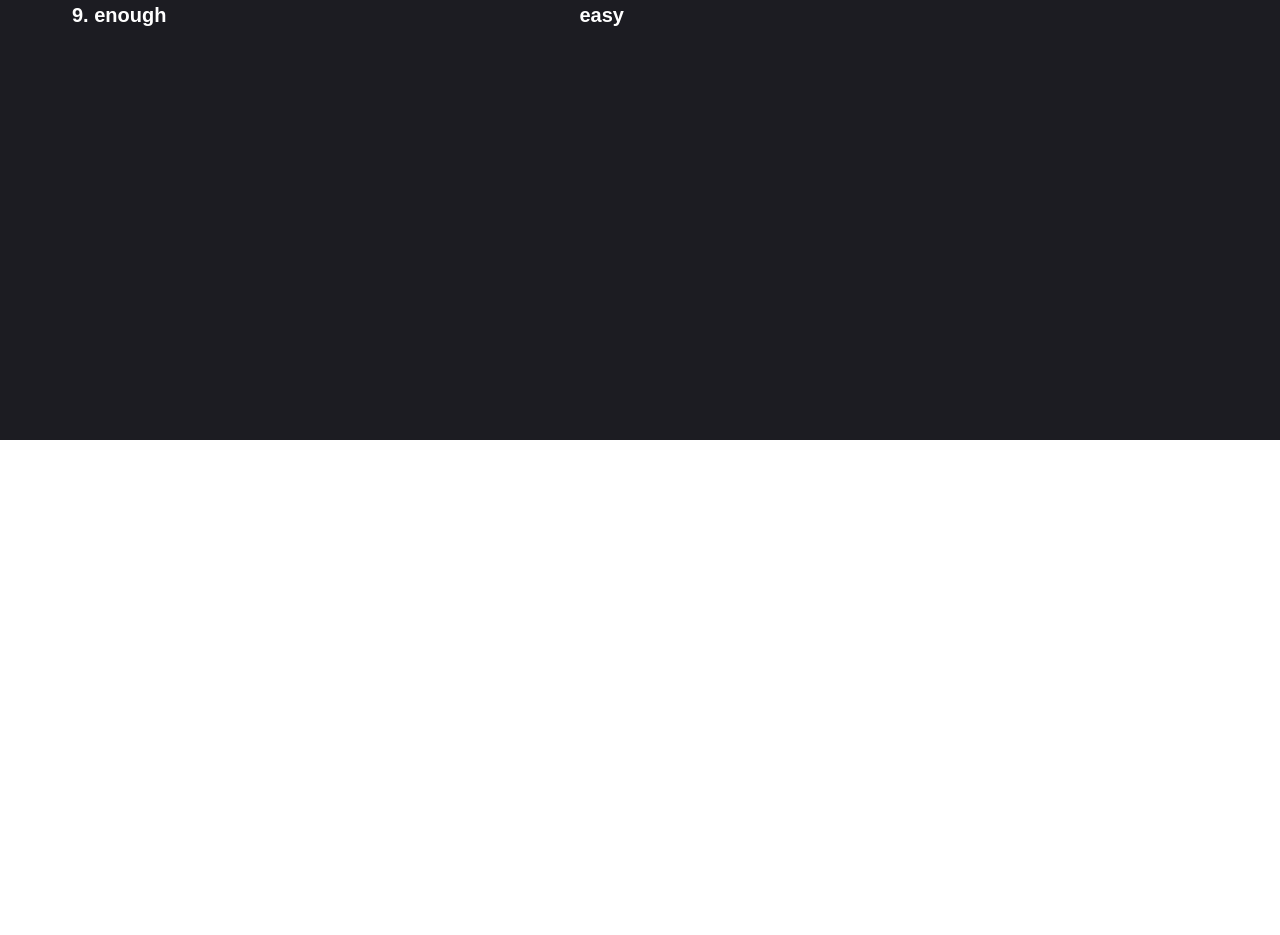
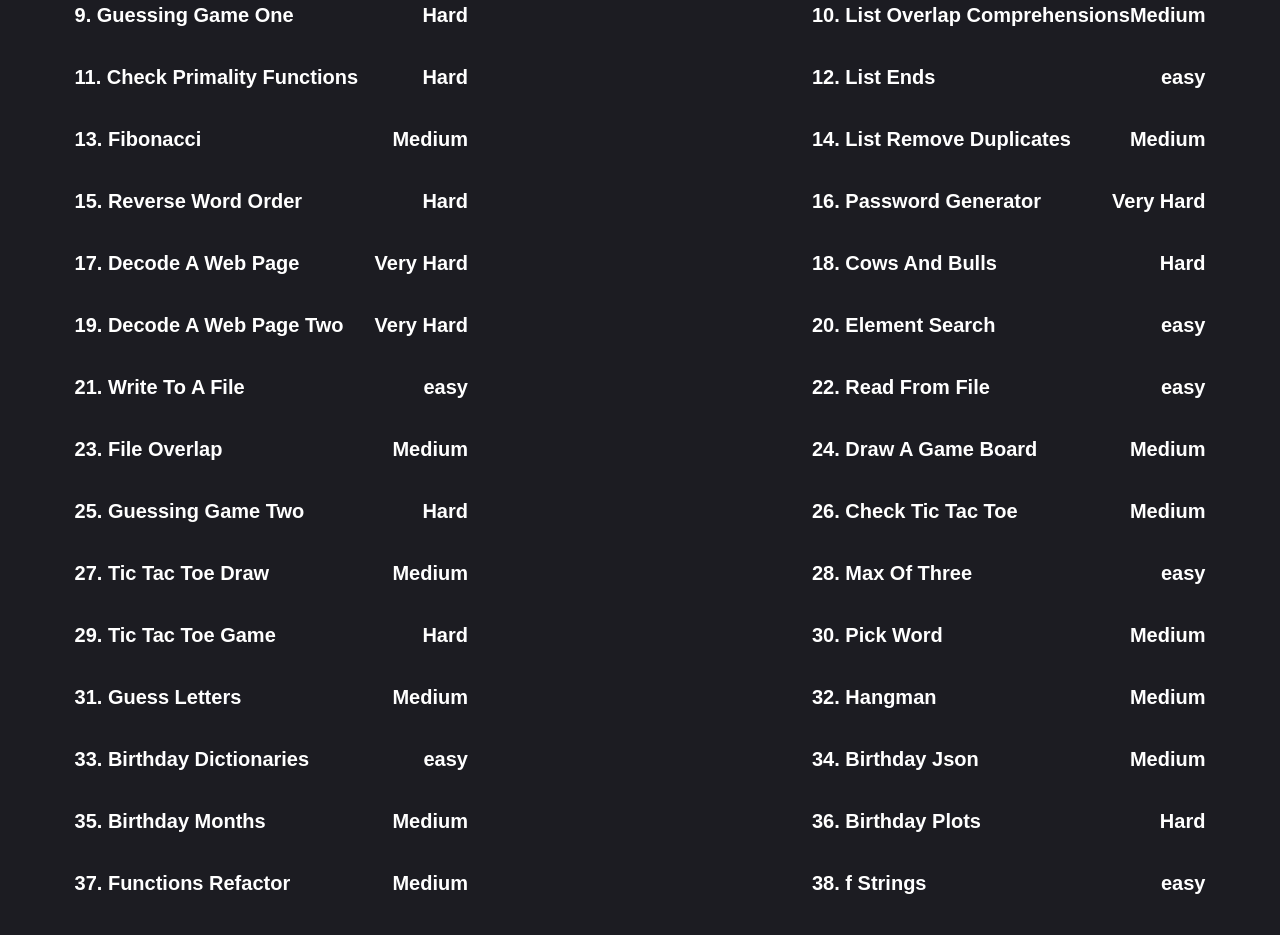
Before and after one commit to f-taveras/AI_Pycheck, a SvelteKit app: page / in a window 1280 px wide. Shown: the part 360-1295 px from the top of the page. Before the commit the page ends 800 px from the top, so only its background shows below. Built offline with nearby package versions, Linux system fonts and the light colour scheme.

Commit message:
starting ollama, everything else works

```diff
--- a/src/lib/data/tutorials.json
+++ b/src/lib/data/tutorials.json
@@ -2,17 +2,17 @@
     {
         "id": 1,
         "number": "1",
-        "title": "Test tuto",
-        "description": "this is a test tuto and I didn't copy anything to paste here so....this is a test tuto and I didn't copy anything to paste here so....this is a test tuto and I didn't copy anything to paste here so....this is a test tuto and I didn't copy anything to paste here so....this is a test tuto and I didn't copy anything to paste here so....this is a test tuto and I didn't copy anything to paste here so....this is a test tuto and I didn't copy anything to paste here so....this is a test tuto and I didn't copy anything to paste here so....",
+        "title": "Character Input",
+        "description": "Create a program that asks the user to enter their name and their age. Print out a message addressed to them that tells them the year that they will turn 100 years old. Note: for this exercise, the expectation is that you explicitly write out the year (and therefore be out of date the next year). If you want to do this in a generic way, see exercise 39",
         "solution": "coming soon",
-        "difficulty": "Very Hard",
+        "difficulty": "easy",
         "stack": "Python"
     },
     {
         "id": 2,
         "number": "2",
-        "title": "another one",
-        "description": "this is a test tuto and I didn't copy anything to paste here so....this is a test tuto and I didn't copy anything to paste here so....this is a test tuto and I didn't copy anything to paste here so....this is a test tuto and I didn't copy anything to paste here so....this is a test tuto and I didn't copy anything to paste here so....this is a test tuto and I didn't copy anything to paste here so....this is a test tuto and I didn't copy anything to paste here so....this is a test tuto and I didn't copy anything to paste here so....",
+        "title": "Odd Or Even",
+        "description": "The exercise comes first (with a few extras if you want the extra challenge or want to spend more time), followed by a discussion. Enjoy! \n\n\nAsk the user for a number. Depending on whether the number is even or odd, print out an appropriate message to the user. Hint: how does an even / odd number react differently when divided by 2?",
         "solution": "coming soon",
         "difficulty": "not as hard",
         "stack": "Python"
@@ -20,64 +20,343 @@
     {
         "id": 3,
         "number": "3",
-        "title": "another 2",
-        "description": "this is a test tuto and I didn't copy anything to paste here so....this is a test tuto and I didn't copy anything to paste here so....this is a test tuto and I didn't copy anything to paste here so....this is a test tuto and I didn't copy anything to paste here so....this is a test tuto and I didn't copy anything to paste here so....this is a test tuto and I didn't copy anything to paste here so....this is a test tuto and I didn't copy anything to paste here so....this is a test tuto and I didn't copy anything to paste here so....",
+        "title": "List Less Than Ten",
+        "description": "Take a list, say for example this one: a = [1, 1, 2, 3, 5, 8, 13, 21, 34, 55, 89] and write a program that prints out all the elements of the list that are less than 5.",
+        "solution": "comming soon",
+        "difficulty": "Medium",
+        "stack": "pyhon"
+    },
+    {
+        "id": 4,
+        "number": "4",
+        "title": "Divisors",
+        "description": "Create a program that asks the user for a number and then prints out a list of all the divisors of that number. (If you don’t know what a divisor is, it is a number that divides evenly into another number. For example, 13 is a divisor of 26 because 26 / 13 has no remainder.)",
+        "solution": "comming soon",
+        "difficulty": "Medium",
+        "stack": "pyhon"
+    },
+    {
+        "id": 5,
+        "number": "5",
+        "title": "List Overlap",
+        "description": "",
+        "solution": "comming soon",
+        "difficulty": "Medium",
+        "stack": "pyhon"
+    },
+    {
+        "id": 6,
+        "number": "6",
+        "title": "String Lists",
+        "description": "",
+        "solution": "comming soon",
+        "difficulty": "Medium",
+        "stack": "pyhon"
+    },
+    {
+        "id": 7,
+        "number": "7",
+        "title": "List Comprehension",
+        "description": "",
+        "solution": "comming soon",
+        "difficulty": "Medium",
+        "stack": "pyhon"
+    },
+    {
+        "id": 8,
+        "number": "8",
+        "title": "Rock Paper Scissors",
+        "description": "",
+        "solution": "comming soon",
+        "difficulty": "Hard",
+        "stack": "pyhon"
+    },
+    {
+        "id": 9,
+        "number": "9",
+        "title": "Guessing Game One",
+        "description": "",
+        "solution": "comming soon",
+        "difficulty": "Hard",
+        "stack": "pyhon"
+    },
+    {
+        "id": 10,
+        "number": "10",
+        "title": "List Overlap Comprehensions",
+        "description": "",
+        "solution": "comming soon",
+        "difficulty": "Medium",
+        "stack": "pyhon"
+    },
+    {
+        "id": 11,
+        "number": "11",
+        "title": "Check Primality Functions",
+        "description": "",
+        "solution": "comming soon",
+        "difficulty": "Hard",
+        "stack": "pyhon"
+    },
+    {
+        "id": 12,
+        "number": "12",
+        "title": "List Ends",
+        "description": "",
         "solution": "comming soon",
         "difficulty": "easy",
         "stack": "pyhon"
     },
     {
-        "id": 4,
-        "number": "4",
-        "title": "another 3",
-        "description": "this is a test tuto and I didn't copy anything to paste here so....this is a test tuto and I didn't copy anything to paste here so....this is a test tuto and I didn't copy anything to paste here so....this is a test tuto and I didn't copy anything to paste here so....this is a test tuto and I didn't copy anything to paste here so....this is a test tuto and I didn't copy anything to paste here so....this is a test tuto and I didn't copy anything to paste here so....this is a test tuto and I didn't copy anything to paste here so....",
+        "id": 13,
+        "number": "13",
+        "title": "Fibonacci",
+        "description": "",
+        "solution": "comming soon",
+        "difficulty": "Medium",
+        "stack": "pyhon"
+    },
+    {
+        "id": 14,
+        "number": "14",
+        "title": "List Remove Duplicates",
+        "description": "",
+        "solution": "comming soon",
+        "difficulty": "Medium",
+        "stack": "pyhon"
+    },
+    {
+        "id": 15,
+        "number": "15",
+        "title": "Reverse Word Order",
+        "description": "",
+        "solution": "comming soon",
+        "difficulty": "Hard",
+        "stack": "pyhon"
+    },
+    {
+        "id": 16,
+        "number": "16",
+        "title": "Password Generator",
+        "description": "",
+        "solution": "comming soon",
+        "difficulty": "Very Hard",
+        "stack": "pyhon"
+    },
+    {
+        "id": 17,
+        "number": "17",
+        "title": "Decode A Web Page",
+        "description": "",
+        "solution": "comming soon",
+        "difficulty": "Very Hard",
+        "stack": "pyhon"
+    },
+    {
+        "id": 18,
+        "number": "18",
+        "title": "Cows And Bulls",
+        "description": "",
+        "solution": "comming soon",
+        "difficulty": "Hard",
+        "stack": "pyhon"
+    },
+    {
+        "id": 19,
+        "number": "19",
+        "title": "Decode A Web Page Two",
+        "description": "",
+        "solution": "comming soon",
+        "difficulty": "Very Hard",
+        "stack": "pyhon"
+    },
+    {
+        "id": 20,
+        "number": "20",
+        "title": "Element Search",
+        "description": "",
         "solution": "comming soon",
         "difficulty": "easy",
         "stack": "pyhon"
     },
     {
-        "id": 5,
-        "number": "5",
-        "title": "another 4",
-        "description": "this is a test tuto and I didn't copy anything to paste here so....this is a test tuto and I didn't copy anything to paste here so....this is a test tuto and I didn't copy anything to paste here so....this is a test tuto and I didn't copy anything to paste here so....this is a test tuto and I didn't copy anything to paste here so....this is a test tuto and I didn't copy anything to paste here so....this is a test tuto and I didn't copy anything to paste here so....this is a test tuto and I didn't copy anything to paste here so....",
+        "id": 21,
+        "number": "21",
+        "title": "Write To A File",
+        "description": "",
         "solution": "comming soon",
         "difficulty": "easy",
         "stack": "pyhon"
     },
     {
-        "id": 6,
-        "number": "6",
-        "title": "another 5",
-        "description": "this is a test tuto and I didn't copy anything to paste here so....this is a test tuto and I didn't copy anything to paste here so....this is a test tuto and I didn't copy anything to paste here so....this is a test tuto and I didn't copy anything to paste here so....this is a test tuto and I didn't copy anything to paste here so....this is a test tuto and I didn't copy anything to paste here so....this is a test tuto and I didn't copy anything to paste here so....this is a test tuto and I didn't copy anything to paste here so....",
+        "id": 22,
+        "number": "22",
+        "title": "Read From File",
+        "description": "",
         "solution": "comming soon",
         "difficulty": "easy",
         "stack": "pyhon"
     },
     {
-        "id": 7,
-        "number": "7",
-        "title": "another 6",
-        "description": "this is a test tuto and I didn't copy anything to paste here so....this is a test tuto and I didn't copy anything to paste here so....this is a test tuto and I didn't copy anything to paste here so....this is a test tuto and I didn't copy anything to paste here so....this is a test tuto and I didn't copy anything to paste here so....this is a test tuto and I didn't copy anything to paste here so....this is a test tuto and I didn't copy anything to paste here so....this is a test tuto and I didn't copy anything to paste here so....",
+        "id": 23,
+        "number": "23",
+        "title": "File Overlap",
+        "description": "",
+        "solution": "comming soon",
+        "difficulty": "Medium",
+        "stack": "pyhon"
+    },
+    {
+        "id": 24,
+        "number": "24",
+        "title": "Draw A Game Board",
+        "description": "",
+        "solution": "comming soon",
+        "difficulty": "Medium",
+        "stack": "pyhon"
+    },
+    {
+        "id": 25,
+        "number": "25",
+        "title": "Guessing Game Two",
+        "description": "",
+        "solution": "comming soon",
+        "difficulty": "Hard",
+        "stack": "pyhon"
+    },
+    {
+        "id": 26,
+        "number": "26",
+        "title": "Check Tic Tac Toe",
+        "description": "",
+        "solution": "comming soon",
+        "difficulty": "Medium",
+        "stack": "pyhon"
+    },
+    {
+        "id": 27,
+        "number": "27",
+        "title": "Tic Tac Toe Draw",
+        "description": "",
+        "solution": "comming soon",
+        "difficulty": "Medium",
+        "stack": "pyhon"
+    },
+    {
+        "id": 28,
+        "number": "28",
+        "title": "Max Of Three",
+        "description": "",
         "solution": "comming soon",
         "difficulty": "easy",
         "stack": "pyhon"
     },
     {
-        "id": 8,
-        "number": "8",
-        "title": "break",
-        "description": "this is a test tuto and I didn't copy anything to paste here so....this is a test tuto and I didn't copy anything to paste here so....this is a test tuto and I didn't copy anything to paste here so....this is a test tuto and I didn't copy anything to paste here so....this is a test tuto and I didn't copy anything to paste here so....this is a test tuto and I didn't copy anything to paste here so....this is a test tuto and I didn't copy anything to paste here so....this is a test tuto and I didn't copy anything to paste here so....",
+        "id": 29,
+        "number": "29",
+        "title": "Tic Tac Toe Game",
+        "description": "",
+        "solution": "comming soon",
+        "difficulty": "Hard",
+        "stack": "pyhon"
+    },
+    {
+        "id": 30,
+        "number": "30",
+        "title": "Pick Word",
+        "description": "",
+        "solution": "comming soon",
+        "difficulty": "Medium",
+        "stack": "pyhon"
+    },
+    {
+        "id": 31,
+        "number": "31",
+        "title": "Guess Letters",
+        "description": "",
+        "solution": "comming soon",
+        "difficulty": "Medium",
+        "stack": "pyhon"
+    },
+    {
+        "id": 32,
+        "number": "32",
+        "title": "Hangman",
+        "description": "",
+        "solution": "comming soon",
+        "difficulty": "Medium",
+        "stack": "pyhon"
+    },
+    {
+        "id": 33,
+        "number": "33",
+        "title": "Birthday Dictionaries",
+        "description": "",
         "solution": "comming soon",
         "difficulty": "easy",
         "stack": "pyhon"
     },
     {
-        "id": 9,
-        "number": "9",
-        "title": "enough",
-        "description": "this is a test tuto and I didn't copy anything to paste here so....this is a test tuto and I didn't copy anything to paste here so....this is a test tuto and I didn't copy anything to paste here so....this is a test tuto and I didn't copy anything to paste here so....this is a test tuto and I didn't copy anything to paste here so....this is a test tuto and I didn't copy anything to paste here so....this is a test tuto and I didn't copy anything to paste here so....this is a test tuto and I didn't copy anything to paste here so....",
+        "id": 34,
+        "number": "34",
+        "title": "Birthday Json",
+        "description": "",
+        "solution": "comming soon",
+        "difficulty": "Medium",
+        "stack": "pyhon"
+    },
+    {
+        "id": 35,
+        "number": "35",
+        "title": "Birthday Months",
+        "description": "",
+        "solution": "comming soon",
+        "difficulty": "Medium",
+        "stack": "pyhon"
+    },
+    {
+        "id": 36,
+        "number": "36",
+        "title": "Birthday Plots",
+        "description": "",
+        "solution": "comming soon",
+        "difficulty": "Hard",
+        "stack": "pyhon"
+    },
+    {
+        "id": 37,
+        "number": "37",
+        "title": "Functions Refactor",
+        "description": "",
+        "solution": "comming soon",
+        "difficulty": "Medium",
+        "stack": "pyhon"
+    },
+    {
+        "id": 38,
+        "number": "38",
+        "title": "f Strings",
+        "description": "",
         "solution": "comming soon",
         "difficulty": "easy",
         "stack": "pyhon"
+    },
+    {
+        "id": 39,
+        "number": "39",
+        "title": "Character Input Datetime",
+        "description": "",
+        "solution": "comming soon",
+        "difficulty": "easy",
+        "stack": "pyhon"
+    },
+    {
+        "id": 40,
+        "number": "40",
+        "title": "Error Checking",
+        "description": "",
+        "solution": "comming soon",
+        "difficulty": "Hard",
+        "stack": "pyhon"
     }
 ]
--- a/src/routes/+page.svelte
+++ b/src/routes/+page.svelte
@@ -11,10 +11,10 @@
 <style>
   main {
     color: white;
-    flex-direction: column;
-    align-items: center;
-    gap: 1rem;
+    /* flex-direction: column; */
+    /* align-items: center; */
+    /* gap: 1rem; */
     background-color: #1c1c22;
-    height: 100vh;
+    height: 100%;
   }
 </style>
--- /dev/null
+++ b/src/routes/testLlama/+page.svelte
@@ -0,0 +1 @@
+<div>testting</div>
--- a/src/routes/tutorials/+page.svelte
+++ b/src/routes/tutorials/+page.svelte
@@ -15,6 +15,7 @@
 </script>
 
 <main class="container">
+  {console.log(items)}
   <ul class="item-list">
     {#each items as item (item.id)}
       <li class="item-link">
@@ -30,6 +31,7 @@
 
 <style>
   .container {
+    width: 100%;
     max-width: 1200px;
     margin: 0 auto;
     padding: 20px;
@@ -39,6 +41,7 @@
     display: grid;
     grid-template-columns: repeat(2, 1fr);
     gap: 8px;
+    column-gap: 20rem
   }
 
   .item-link {
@@ -58,4 +61,11 @@
   .item-link:hover {
     background-color: #0056b3;
   }
+
+   main{
+    display: flex;
+    justify-content: center;
+    align-items: center;
+    height: 100%
+  }
 </style>
--- a/src/routes/tutorials/[id]/+page.svelte
+++ b/src/routes/tutorials/[id]/+page.svelte
@@ -39,10 +39,11 @@
         console.log('code:',code);
     }
 </script>
+<main>
 
+    <button  class="back-button"><a href="/" class="back-button">Go Back</a></button>
     <div class="details">
 
-    <button  class="back-button"><a href="/" class="back-button">Go Back</a></button>
         <div class="description">
             <h3>{tutorial.title}</h3>
             <p>{tutorial.description}</p>
@@ -53,19 +54,57 @@
         </div>
     </div>
 
+</main>
 <style>
+
     .details {
         padding: 20px;
-        margin-top: 18px;
+        display: flex;
+        flex-direction: column;
+        justify-content: center;
+        align-items: center;
+    }
+    button {
+
+        padding: 10px 20px;
+        background-color: #0056b3;
+        color: #fff;
+        border: none;
+        border-radius: 8px;
+        cursor: pointer;
+        margin-bottom: 20px;
+        transition: background-color 0.3s;
+        margin-top: 8px;
+
+    }
+    button:hover{
+        background-color: blue;
+    }
+    .back-button {
+        margin: 20px;
+
+    }
+
+    .back-button:hover {
+        background-color: #5a6268;
+    }
+    main {
+        background-color: #1c1c22;
+        height: 100vh;
+        color: white;
     }
 
     .description {
+        display: flex;
+        flex-direction: column;
+        width: 80%;
+        /* margin: 3rem; */
         font-size: 18px;
         font-weight: 800;
         font-family: "Blippo", fantasy;
     }
     .description h3 {
-        margin: 10px;
+
         /* margin-bottom: 10px; */
         font-weight: bolder;
         font-size: 3em;
@@ -76,33 +115,20 @@
         /* margin-bottom: 10px; */
         font-weight: bolder;
         text-align: left;
+        margin: 3em;
     }
 
-    .back-button {
-        padding: 10px 20px;
-        background-color: #0056b3;
-        color: #fff;
-        border: none;
-        border-radius: 8px;
-        cursor: pointer;
-        margin-bottom: 20px;
-        transition: background-color 0.3s;
-    }
 
-    .back-button:hover {
-        background-color: #5a6268;
-    }
-
-    .editor {
+    /* .editor {
         display: flex;
         justify-content: center;
         align-items: center;
-    }
+    } */
 
     #editor {
         font-size: x-large;
-        align-self: center;
-        width: 80%;
+        /* align-self: center; */
+        width: 100rem;
         height: 400px;
         border: 1px solid #ccc;
     }
```
Also changed, not shown: src/routes/code-tester/+page.svelte (deleted, +0 -21 lines), src/routes/api/run-code/+server.js (deleted). Lines whose indentation alone changed are shown as unchanged.
